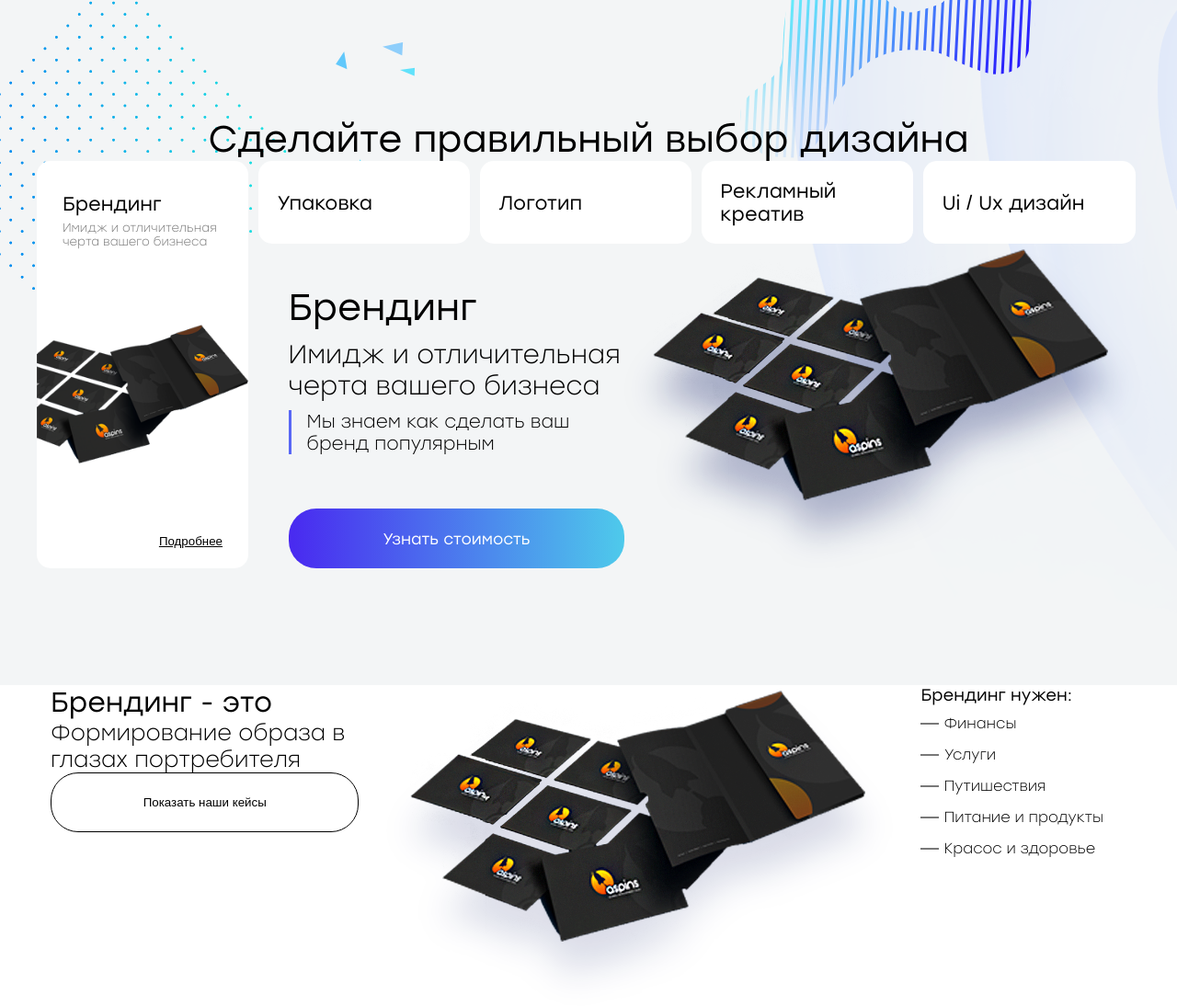
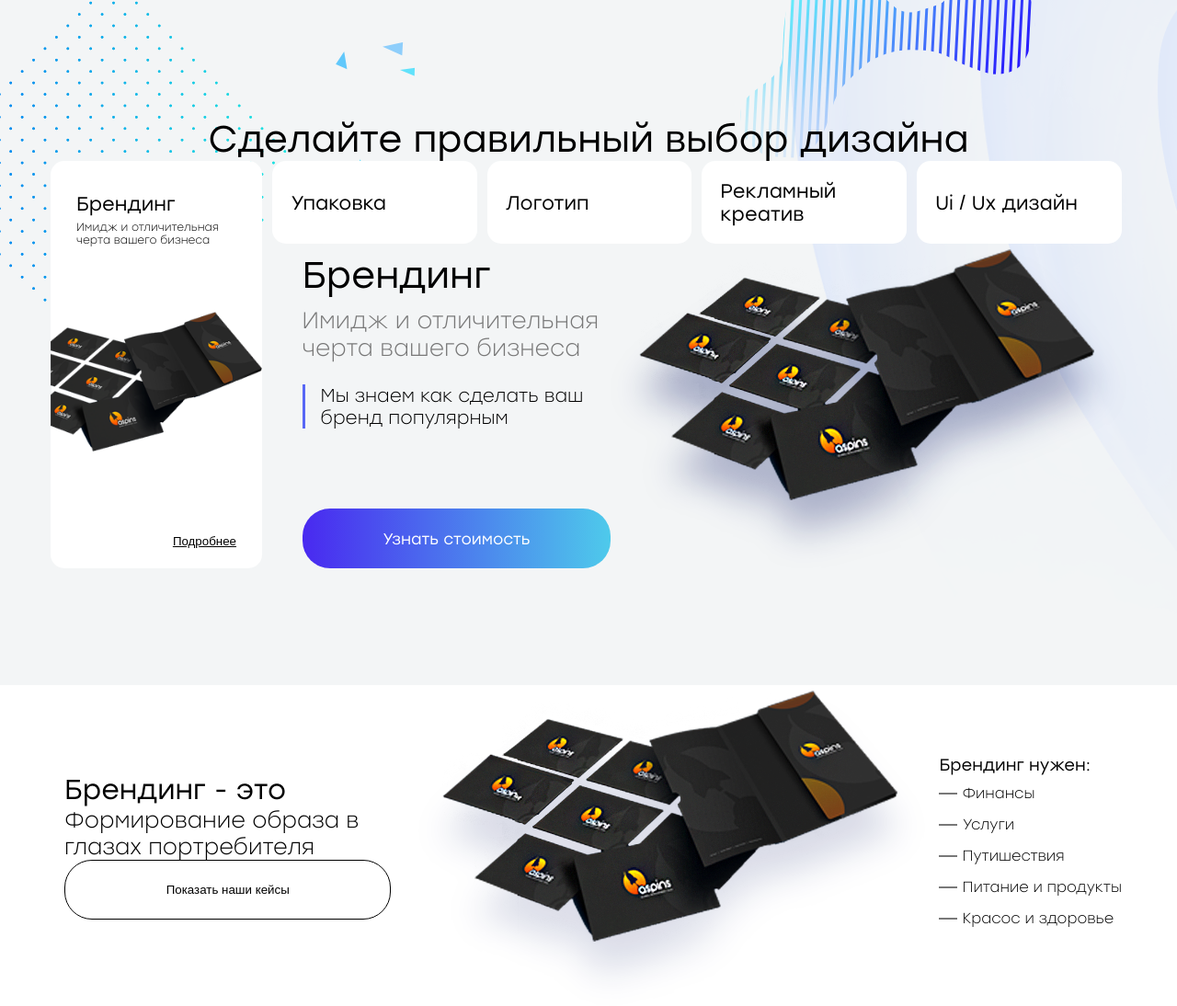
Before and after one commit to Alex96626/incr-digital, a PHP site: page /branding_services.html in a window 1280 px wide. Shown: the part 149-1243 px from the top of the page at 92% size. Run offline with PHP 8.4, Linux system fonts and the light colour scheme.

Commit message:
стили в одном файле, глобальные названия классов

```diff
--- a/branding_services.html
+++ b/branding_services.html
@@ -4,13 +4,14 @@
     <meta charset="UTF-8">
     <meta name="viewport" content="width=device-width, initial-scale=1.0">
     <meta http-equiv="X-UA-Compatible" content="ie=edge">
-    <link rel="stylesheet" href="./style_branding.css">
+    <!-- <link rel="stylesheet" href="./style_branding.css"> -->
+    <link rel="stylesheet" href="./style.css">
     <link rel="stylesheet" type="text/css" href="//cdn.jsdelivr.net/npm/slick-carousel@1.8.1/slick/slick.css"/>
     <title>Branding Services</title>
 </head>
 <body>
-    <header class="header">
-        <section class="header-top">
+    <header class="header-land-services">
+        <section class="header-land-about-one-services">
             <a href="#" class="header-logo logo">
                 <img src="./images/logo-small.png" class="logo__img" alt="Increase - веб-агенство">
             </a>
@@ -36,17 +37,17 @@
             <a href="tel:+79780000000" class="header-phone">+7 (978) 000-00-00</a>
         </section>
     </header>
-        <section class="services-branding">
-            <div class="container">
+        <section class="service-about">
+            <div class="container container-service-about">
                 <span class="design_choice">Сделайте правильный выбор дизайна</span>
                 <div class="wrapper">
-                    <div class="branding">
+                    <div class="service">
                         <div class="wrapper-services">
                             <span class="services-name">Брендинг</span>
-                            <span class="slogan">Имидж и отличительная черта вашего бизнеса</span>
+                            <span class="service-slogan">Имидж и отличительная черта вашего бизнеса</span>
                         </div>
-                        <img  class="branding-smal-img" src="images/branding-smal-img.png">
-                        <button class="btn-more-branding">Подробнее</button>
+                        <img  class="service-smal-img" src="images/branding-smal-img.png">
+                        <button class="btn-more-service">Подробнее</button>
                     </div>
                     <div class="wrapper-right">
                         <ul class="services-lists">
@@ -55,12 +56,12 @@
                             <li class="services-name services-items"><a href="#" class="services-list-link">Рекламный креатив</a</li>
                             <li class="services-name services-items "><a href="#" class="services-list-link">Ui / Ux дизайн</a></li>
                         </ul>
-                        <div class="about-branding">
-                                <div class="about-brandoing-info">
-                                    <div class="wrapper-branding-info">
-                                        <span class="about-brandoing-info-title">Брендинг</span>
-                                        <span class="about-brandoing-info-slogan">Имидж и отличительная черта вашего бизнеса</span>
-                                        <div class="about-brandoing-info-we-top">Мы знаем как сделать ваш бренд популярным</div>
+                        <div class="sml-info-service">
+                                <div class="sml-info-service-text">
+                                    <div class="wrapper-sml-info-service">
+                                        <span class="sml-info-service-title">Брендинг</span>
+                                        <span class="sml-info-service-slogan">Имидж и отличительная черта вашего бизнеса</span>
+                                        <div class="sml-info-service-we-top">Мы знаем как сделать ваш бренд популярным</div>
                                     </div>
                                     <button class="cost">Узнать стоимость</button>
                                 </div>
@@ -70,29 +71,41 @@
                 </div>
             </div>
         </section>
-        <section class="info-about-services">
-            <div class="container container-info-about">
+        <section class="big-info-service">
+            <div class="container container-big-info-service">
                 <div class="services-this">
-                    <div class="wrapper-services-this">
-                        <span class="services-this-text">Брендинг - это</span>
-                        <span class="services-this-definition">Формирование образа в глазах портребителя</span>
+                    <div class="wrapper-service-this">
+                        <span class="service-this-text">Брендинг - это</span>
+                        <span class="service-this-definition">Формирование образа в глазах портребителя</span>
                     </div>
                     <button class="show-cases">Показать наши кейсы</button>
                 </div>
-                <img class="info-services-img" src="images/fon-info-services.png">
+                <img class="info-service-img" src="images/fon-info-services.png">
                 <div class="services-why">
-                    <span class="services-why-text">Брендинг нужен:</span>
-                    <ul class="services-why-list">
-                        <li class="services-why-items"><p class="services-why-items-text">Финансы</p></li>
-                        <li class="services-why-items"><p class="services-why-items-text">Услуги</p></li>
-                        <li class="services-why-items"><p class="services-why-items-text">Путишествия</p></li>
-                        <li class="services-why-items"><p class="services-why-items-text">Питание и продукты</p></li>
-                        <li class="services-why-items"><p class="services-why-items-text">Красос и здоровье</p></li>
+                    <span class="service-why-text">Брендинг нужен:</span>
+                    <ul class="service-why-list">
+                        <li class="service-why-items"><p class="service-why-items-text">Финансы</p></li>
+                        <li class="service-why-items"><p class="service-why-items-text">Услуги</p></li>
+                        <li class="service-why-items"><p class="service-why-items-text">Путишествия</p></li>
+                        <li class="service-why-items"><p class="service-why-items-text">Питание и продукты</p></li>
+                        <li class="service-why-items"><p class="service-why-items-text">Красос и здоровье</p></li>
                     </ul>
                 </div>
 
             </div>
         </section>
+        <section class="how-affect">
+            <div class="container">
+                <div class="bad-affect">
+
+                </div>
+                <div class="good-affect">
+
+                </div>
+            </div>
+
+
+        </section>
 
 
 </body>
--- a/style.css
+++ b/style.css
@@ -69,6 +69,9 @@ img {
 
 *[data-paroller-factor] {
     position: absolute;
+}
+button:focus{
+    outline: none;
 }
 
 .container {
@@ -1240,3 +1243,261 @@ img {
 @media (max-width: 768px) {
 
 }
+
+
+/* BTANDING */
+
+/* header */
+
+.header-land-services {
+    min-height: 149px;
+    background: url(./images/header-bg.png) no-repeat center top;
+    display: flex;
+}
+
+.header-land-about-one-services{
+    display: flex;
+    justify-content: space-between;
+    flex-wrap: wrap;
+    padding: 0 100px;
+    flex: 1;
+    align-items: center;
+}
+
+/* header!! */
+
+/* service-about */
+
+.service-about{
+    display: flex;
+    justify-content: center;
+    background: url(images/branding-services.png) no-repeat;
+    height: 745px;
+    align-items: center;
+}
+
+.container-service-about{
+    display: flex;
+    flex-direction: column;
+}
+
+.design_choice{
+    align-self: center;
+    font-family:'Stolzl Book';
+    font-size: 40px;
+}
+
+.service{
+    display: flex;
+    flex-direction: column;
+    background: #fff;
+    max-width: 230px;
+    border-radius: 15px;
+    margin-right: 5.5px;
+    justify-content: space-between;
+}
+
+.wrapper-services{
+    margin: 28px;
+}
+
+.service-name{
+    display: block;
+    font-family: 'Stolzl Book';
+    font-size: 16px;
+}
+
+.service-slogan{
+    display: block;
+    font-family: 'Stolzl Light';
+    font-size: 12px;
+}
+
+.service-smal-img{
+    margin: 25px 0 50px 0;
+}
+
+.btn-more-service{
+    margin: 22px 28px;
+    border: 0px;
+    background-color: #fff;
+    text-decoration: underline;
+    align-self: end;
+}
+
+.wrapper-right{
+    display: flex;
+    flex-direction: column;
+    flex:1;
+}
+
+.services-lists{
+    display: flex;
+    flex: 1;
+}
+
+.services-name{
+    font-family:'Stolzl Book';
+    font-size: 21px;
+    margin:6px 0;
+    display: block;
+}
+.services-items{
+    list-style: none;
+    background: #fff;
+    border-radius: 15px;
+    margin: 0 5.5px;
+    flex:1;
+    display: flex;
+    align-items: center;
+    padding: 20px;
+}
+.services-items a{
+    color: black;
+    text-decoration: none;
+}
+
+.sml-info-service{
+    display: flex;
+    justify-content: space-between;
+    margin-left: 38px;
+}
+
+.sml-info-service-text{
+    display: flex;
+    flex-direction: column;
+    justify-content: space-between;
+}
+
+.sml-info-service-title{
+    font-family: 'Stolzl Book';
+    font-size: 40px;
+    display: block;
+    margin: 10px 0;
+}
+
+.sml-info-service-slogan{
+    font-family:'Stolzl Light';
+    font-size:25px;
+    color: #787878;
+    margin-bottom: 25px;
+    display: block;
+}
+
+.sml-info-service-we-top{
+    font-size: 20px;
+    border-left:3px solid #5867f5;
+    padding-left: 17px;
+    display: block;
+    margin: 10px 0;
+}
+
+.cost{
+    border-radius: 30px;
+    border: 0px;
+    background:linear-gradient(to right, #4929f0, #4ecaeb);
+    min-height: 65px;
+    font-family: 'Stolzl Book';
+    font-size: 17px;
+    color: #fff;
+    min-width: 320px;
+}
+/* service-about!! */
+
+/* big-info-service */
+
+.big-info-service{
+    display: flex;
+    justify-content: center;
+}
+
+.container-big-info-service{
+    display: flex;
+    flex-direction: row;
+    align-items: center;
+}
+
+.services-this{
+    margin: 0 15px;
+    flex: 1.5;
+}
+
+.service-this-text{
+    display: block;
+    font-family: 'Stolzl Book';
+    font-size: 30px;
+}
+
+.service-this-definition{
+    display: block;
+    font-family: 'Stolzl Light';
+    font-size: 24px;
+}
+
+.show-cases{
+    border-radius: 30px;
+    border:1px solid black;
+    background:#ffffff;
+    height: 65px;
+    width: 100%;
+}
+
+.show-cases:focus{
+    outline: none;
+
+}
+
+.info-service-img{
+    margin: 0 15px;
+    flex:2;
+}
+
+.service-why{
+    margin: 0 15px;
+    flex:1;
+}
+
+.service-why-text{
+    font-family: 'Stolzl Book';
+    font-size: 18px;
+}
+
+.service-why-list{
+    position: relative;
+    z-index: 2;
+    list-style: none;
+}
+
+.service-why-items-text{
+    position: relative;
+    display: block;
+    margin: 5px 0;
+    padding: 5px;
+    padding-left: 25px;
+    text-decoration: none;
+    color: var(---grey);
+}
+
+.service-why-items-text::before{
+    content: "";
+    position: absolute;
+    top: calc(50% - 1px);
+    left: 0;
+    width: 20px;
+    height: 2px;
+    background: var(--grey);
+    transition: all .25s;
+    transform-origin: center center;
+}
+
+.service-why-items-text:hover {
+    color: var(--blue-dark);
+}
+
+.service-why-items-text:hover::before {
+    background: linear-gradient(to right, var(--blue-dark), var(--blue-light));
+    transform: rotate(-45deg);
+}
+/* big-info-service! */
+
+/* BRANDING!! */
```
Also changed, not shown: style_branding.css (line endings or trailing spaces).
